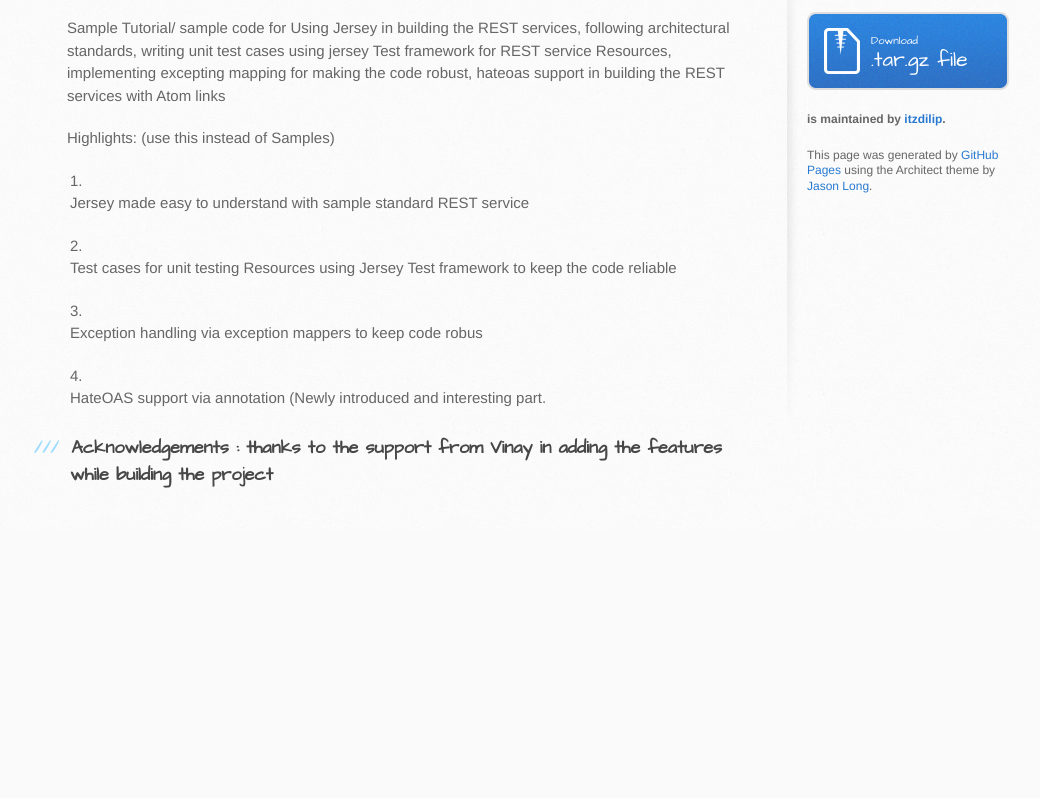
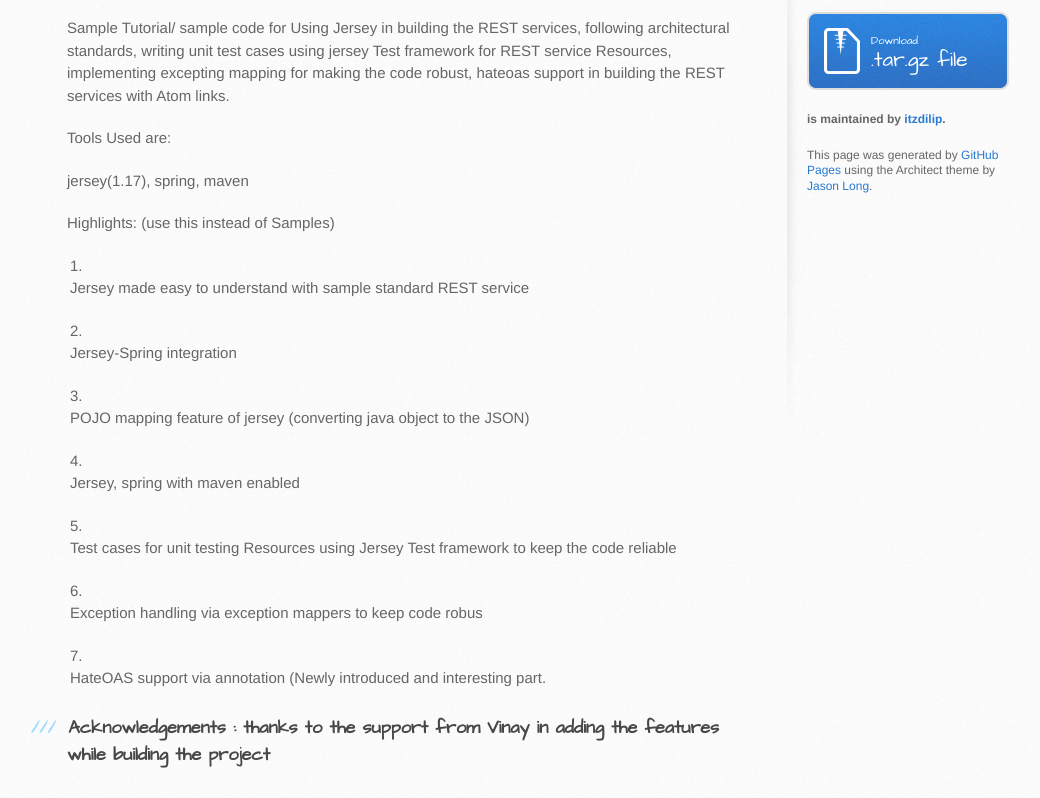
Before and after one commit to itzdilip/LetzRestOnJersey, a plain HTML site: page index.html in a window 1280 px wide. Shown: the part 595-1393 px from the top of the page, without its empty margins (103-1143 px from the left). Before the commit the page ends 1125 px from the top, so only its background shows below. Drawn offline with Linux system fonts and the light colour scheme.

```diff
--- a/index.html
+++ b/index.html
@@ -33,21 +33,24 @@
 
 <p>Letz REST on Jersey :</p>
 
-<p>Sample Tutorial/ sample code for Using Jersey in building the REST services, following architectural standards, writing unit test cases using jersey Test framework for REST service Resources, implementing excepting mapping for making the code robust, hateoas support in building the REST services with Atom links</p>
+<p>Sample Tutorial/ sample code for Using Jersey in building the REST services, following architectural standards, writing unit test cases using jersey Test framework for REST service Resources, implementing excepting mapping for making the code robust, hateoas support in building the REST services with Atom links.</p>
+
+<p>Tools Used are:</p>
+
+<p>jersey(1.17), spring, maven</p>
 
 <p>Highlights: (use this instead of Samples)</p>
 
 <ol>
 <li><p>Jersey made easy to understand with sample standard REST service</p></li>
+<li><p>Jersey-Spring integration</p></li>
+<li><p>POJO mapping feature of jersey (converting java object to the JSON)</p></li>
+<li><p>Jersey, spring with maven enabled</p></li>
 <li><p>Test cases for unit testing  Resources using Jersey Test framework to keep the code reliable</p></li>
 <li><p>Exception handling via exception mappers to keep code robus</p></li>
-<li>
-<p>HateOAS support via annotation (Newly introduced and interesting part.</p>
-
-<h3>
+<li><p>HateOAS support via annotation (Newly introduced and interesting part.</p></li>
+</ol><h3>
 <a name="acknowledgements--thanks-to-the-support-from-vinay-in-adding-the-features-while-building-the-project" class="anchor" href="#acknowledgements--thanks-to-the-support-from-vinay-in-adding-the-features-while-building-the-project"><span class="octicon octicon-link"></span></a>Acknowledgements : thanks to the support from Vinay in adding the features while building the project</h3>
-</li>
-</ol>
         </section>
 
         <aside id="sidebar">
```
Also changed, not shown: params.json (+1 -1 lines).
